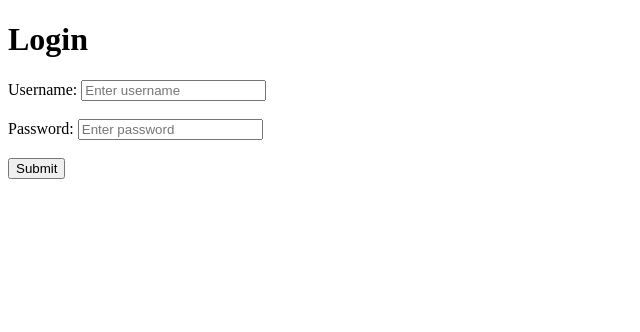
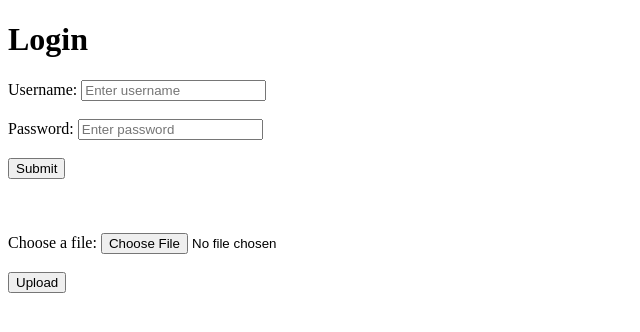
Before and after one commit to Tanishqk96/flask, a Flask app: page /form in a window 1280 px wide. Shown: the top 332 px of the page, without its empty margins (0-640 px from the left). Run offline with Flask 3, Linux system fonts and the light colour scheme.

Commit message:
frontend + backend

```diff
--- a/backend/app.py
+++ b/backend/app.py
@@ -1,5 +1,5 @@
 from flask import Flask, request, render_template
-
+import pandas as pd
 app = Flask(__name__, template_folder="templates")
 
 @app.route('/')
@@ -29,6 +29,28 @@ def hello():
     elif request.method == "POST":
         return "post request"
 
+# uploading and reading files
+@app.route('/fileupload', methods=['GET','POST'])
+def fileupload():
+    if request.method == "GET":
+        return render_template('form.html')
+    elif request.method == "POST":
+        uploaded_file = request.files.get('file')
+        if not uploaded_file:
+            return "No file uploaded!", 400
+
+        try:
+            # Read file content as text
+           # file_content = uploaded_file.read().decode('utf-8')
+           file_content = pd.read_csv(uploaded_file)
+           # either just read it normally or use pandas to read the csv
+        except Exception as e:
+            return f"Error reading file: {e}", 500
+
+        # Display the content (in a real app, you might want to render a template)
+        return f"<h1>Uploaded File Content</h1><pre>{file_content}</pre>"
+
+
 @app.route('/xy')
 def xy():
     return "hello"
--- a/backend/templates/form.html
+++ b/backend/templates/form.html
@@ -7,7 +7,7 @@
 </head>
 <body>
   <h1>Login</h1>
-  <form  method="POST">
+  <form  method="POST" action="{{url_for('form')}}">
     <div>
       <label for="username">Username:</label>
       <input type="text" id="username" name="username" placeholder="Enter username" required>
@@ -20,5 +20,16 @@
     <br>
     <button type="submit">Submit</button>
   </form>
+  <br/>
+  <br/>
+  <br/>
+  <form method="POST" action="{{ url_for('fileupload') }}" enctype="multipart/form-data">
+    <div>
+      <label for="file">Choose a file:</label>
+      <input type="file" id="file" name="file">
+    </div>
+    <br>
+    <button type="submit">Upload</button>
+  </form>
 </body>
 </html>
```
